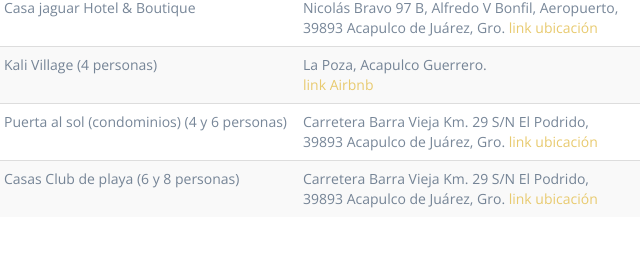
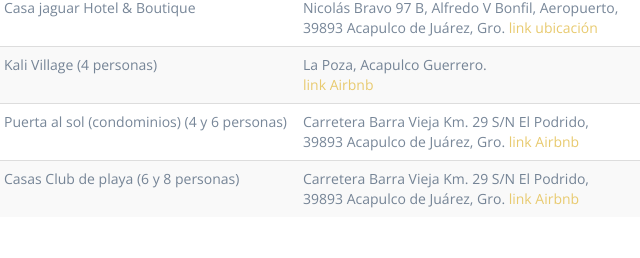
Before and after one commit to Py2Lab/bodaalanyfer, a website: page index.html in a window 1280 px wide. Shown: the part 2858-3116 px from the top of the page, 191-831 px from the left. Drawn offline with nearby package versions, Linux system fonts and the light colour scheme; some packages are replaced by stand-ins of ours; a script that the page names is missing; files whose address does not match are found by name.

Commit message:
Change name style file

```diff
--- a/index.html
+++ b/index.html
@@ -325,7 +325,7 @@
                 <td>Carretera Barra Vieja Km. 29 S/N El Podrido,<br>
                     39893 Acapulco de Juárez, Gro. <a href="https://www.airbnb.mx/rooms/819696813590817458?check_in=2023-04-
                     07&check_out=2023-04-09&guests=1&adults=2&s=67&unique_share_id=bc0e67ab-
-                    695e-45ec-81fa-57db4ff9376d">link ubicación</a> </td>
+                    695e-45ec-81fa-57db4ff9376d">link Airbnb</a> </td>
                 <td>Teléfono<a href="tel:+52">+52</a> <br>
                     <a href="https://www.airbnb.mx/rooms/815300650787597024?check_in=2023-04-
                     07&check_out=2023-04-09&guests=1&adults=2&s=67&unique_share_id=e2893981-
@@ -337,7 +337,7 @@
                 <td>Carretera Barra Vieja Km. 29 S/N El Podrido,<br>
                     39893 Acapulco de Juárez, Gro. <a href="https://www.airbnb.mx/rooms/784733615401606302?check_in=2023-04-
                     07&check_out=2023-04-09&guests=1&adults=2&s=67&unique_share_id=5b937d86-
-                    c9bf-4e2c-b5a0-ab2fe2ffd8ad">link ubicación</a> </td>
+                    c9bf-4e2c-b5a0-ab2fe2ffd8ad">link Airbnb</a> </td>
                 <td>Teléfono<a href="tel:+52">+52</a> <br>
                     <a href="https://www.airbnb.mx/rooms/31538210?check_in=2023-04-07&check_out=2023-04-
                     09&guests=1&adults=2&s=67&unique_share_id=3cfbc835-ff75-45d8-8876-
```
